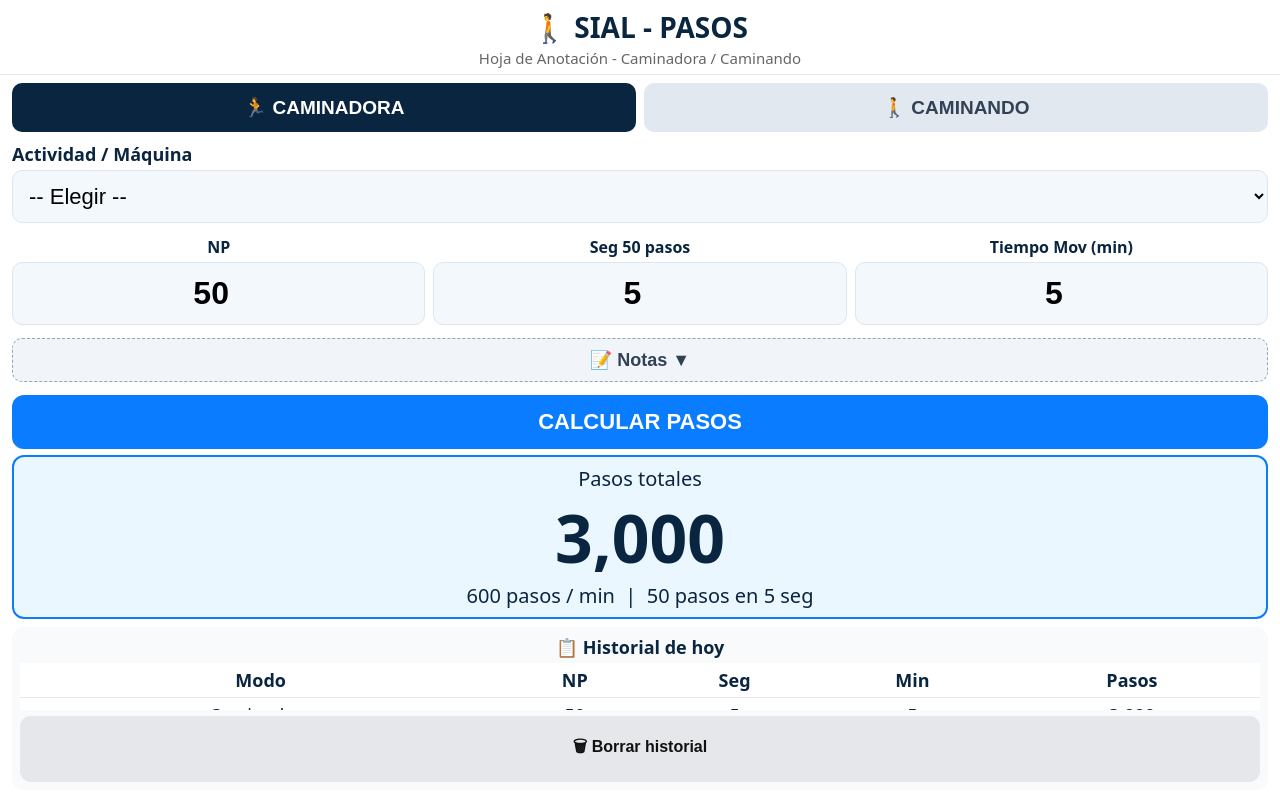
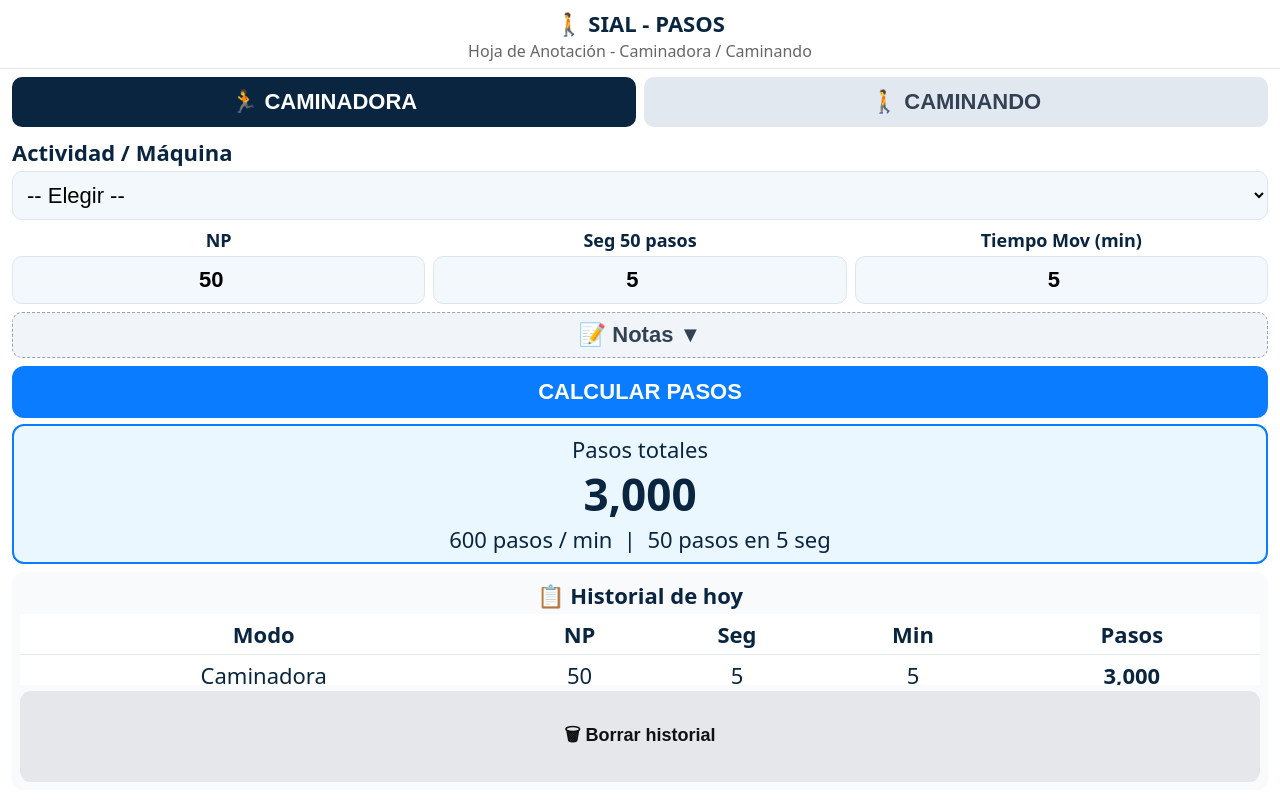
Before and after one commit to Mikevrags/SIAL_PASOS, a plain HTML site: page index.html in a window 1280 px wide. Both pictures are taken after typing "5", "5" into the empty fields and a click on the button "CALCULAR PASOS". Drawn offline with Linux system fonts and the light colour scheme.

Commit message:
Update font sizes and styles in index.html

```diff
--- a/index.html
+++ b/index.html
@@ -10,43 +10,45 @@
 <style>
 *{box-sizing:border-box}
 html,body{margin:0;padding:0;background:#fff}
-body{font-family:system-ui,Arial;color:#0a2540;font-size:20px}
+/* TODO LO DEMAS = TAMANO DE BOTONES DE ABAJO EN BASKET = 22px */
+body{font-family:system-ui,Arial;color:#0a2540;font-size:22px}
 .app{height:100dvh;display:flex;flex-direction:column;background:#fff;overflow:hidden}
 header{padding:8px 12px 6px;text-align:center;border-bottom:1px solid #e5e7eb;flex-shrink:0}
-header h1{margin:0;font-size:28px}
-header p{margin:2px 0 0;color:#666;font-size:15px}
+header h1{margin:0;font-size:22px}
+header p{margin:2px 0 0;color:#666;font-size:16px}
 .tabs{display:flex;padding:8px 12px 0;gap:8px;flex-shrink:0}
-.tabs button{flex:1;padding:13px;border:0;border-radius:10px;background:#e2e8f0;color:#334155;font-weight:900;font-size:19px}
+.tabs button{flex:1;padding:12px;border:0;border-radius:10px;background:#e2e8f0;color:#334155;font-weight:900;font-size:22px}
 .tabs button.active{background:#0a2540;color:#fff}
 .contenido{flex:1;display:flex;flex-direction:column;padding:10px 12px;gap:8px;overflow:hidden;min-height:0}
-.sec{flex:1;display:flex;flex-direction:column;justify-content:space-between;gap:8px;min-height:0}
-label{font-weight:900;font-size:18px;display:block;margin-bottom:4px}
-input,select,textarea{width:100%;padding:12px;border:1.5px solid #dbe6f0;border-radius:10px;font-size:22px;background:#f3f8fc;outline:none}
+/* COMPACTO - SIN HUECOS, SIN SPACE-BETWEEN */
+.sec{flex:0 0 auto;display:flex;flex-direction:column;gap:8px}
+label{font-weight:900;font-size:22px;display:block;margin-bottom:4px}
+input,select,textarea{width:100%;padding:10px;border:1.5px solid #dbe6f0;border-radius:10px;font-size:22px;background:#f3f8fc;outline:none}
 .row3{display:grid;grid-template-columns:1fr 1fr 1fr;gap:8px}
-.row3 label{font-size:16px;text-align:center;white-space:nowrap}
-.row3 input{padding:12px 2px;text-align:center;font-weight:900;font-size:32px}
-/* CRONO - 44px normal, 110px al terminar = 150% mas grande */
-.crono-solo{background:#0a2540;color:#fff;border-radius:14px;min-height:110px;flex-shrink:0;display:flex;flex-direction:column;align-items:center;justify-content:center;padding:6px;transition:all .3s}
-.crono-solo .fase{font-size:15px;background:#ffb800;color:#000;padding:3px 12px;border-radius:20px;font-weight:900;margin-bottom:2px}
-#tiempo{font-size:44px;font-weight:900;line-height:1;transition:font-size .3s}
-#tiempo small{font-size:20px;color:#aad}
-#tiempo.grande{font-size:110px}
-#tiempo.grande small{font-size:44px}
+.row3 label{font-size:18px;text-align:center;white-space:nowrap}
+.row3 input{padding:10px 2px;text-align:center;font-weight:900;font-size:22px}
+/* CRONO = TAMANO DE MARCADOR DE ARRIBA EN BASKET 0-0 = 56px */
+.crono-solo{background:#0a2540;color:#fff;border-radius:14px;min-height:100px;flex-shrink:0;display:flex;flex-direction:column;align-items:center;justify-content:center;padding:6px;transition:all .3s}
+.crono-solo .fase{font-size:16px;background:#ffb800;color:#000;padding:3px 12px;border-radius:20px;font-weight:900;margin-bottom:2px}
+#tiempo{font-size:56px;font-weight:900;line-height:1;transition:font-size .3s}
+#tiempo small{font-size:22px;color:#aad}
+#tiempo.grande{font-size:140px}
+#tiempo.grande small{font-size:56px}
 .crono-btns{display:flex;gap:8px}
-.btn{flex:1;padding:13px;border:0;border-radius:11px;font-weight:900;font-size:20px;cursor:pointer}
+.btn{flex:1;padding:12px;border:0;border-radius:11px;font-weight:900;font-size:22px;cursor:pointer}
 .btn-start{background:#22c55e;color:#fff}
 .btn-stop{background:#f59e0b;color:#000}
 .btn-reset{background:#e5e7eb;color:#111}
-.btn-calc{background:#0a7cff;color:#fff;width:100%;padding:14px;border:0;border-radius:12px;font-weight:900;font-size:22px}
-.btn-notas{background:#f1f5f9;border:1.5px dashed #94a3b8;color:#334155;width:100%;padding:10px;border-radius:10px;font-weight:900;font-size:18px}
+.btn-calc{background:#0a7cff;color:#fff;width:100%;padding:13px;border:0;border-radius:12px;font-weight:900;font-size:22px}
+.btn-notas{background:#f1f5f9;border:1.5px dashed #94a3b8;color:#334155;width:100%;padding:9px;border-radius:10px;font-weight:900;font-size:22px}
 #notasBoxA,#notasBoxB{display:none}
-.result{background:#eaf7ff;border:2px solid #0a7cff;border-radius:12px;padding:8px;text-align:center;display:none;font-size:20px}
-.result b{font-size:66px}
-.small{font-size:15px;color:#666;text-align:center}
-.historial{flex:0 0 auto;max-height:190px;background:#f8fafc;border-radius:12px;padding:8px;display:flex;flex-direction:column;overflow:hidden}
-.historial h3{margin:0;text-align:center;font-size:18px;flex-shrink:0}
+.result{background:#eaf7ff;border:2px solid #0a7cff;border-radius:12px;padding:8px;text-align:center;display:none;font-size:22px}
+.result b{font-size:44px}
+.small{font-size:18px;color:#666;text-align:center}
+.historial{flex:1;min-height:0;background:#f8fafc;border-radius:12px;padding:8px;display:flex;flex-direction:column;overflow:hidden}
+.historial h3{margin:0;text-align:center;font-size:22px;flex-shrink:0}
 .tabla-wrap{flex:1;overflow-y:auto;min-height:0}
-table{width:100%;border-collapse:collapse;font-size:18px;margin-top:4px}
+table{width:100%;border-collapse:collapse;font-size:22px;margin-top:4px}
 th,td{border-bottom:1px solid #e2e8f0;padding:5px 4px;text-align:center;background:#fff}
 .hidden{display:none!important}
 #bloqueoRotacion{display:none;position:fixed;inset:0;background:#0a2540;color:#fff;z-index:9999;flex-direction:column;align-items:center;justify-content:center;text-align:center;padding:30px;gap:12px}
@@ -78,7 +80,7 @@ th,td{border-bottom:1px solid #e2e8f0;padding:5px 4px;text-align:center;backgrou
 <div><button class="btn-notas" onclick="toggleNotas('notasBoxB')">📝 Notas ▼</button><div id="notasBoxB"><textarea id="notasB" rows="2" placeholder="Escribe notas..."></textarea></div></div>
 <div><button class="btn-calc" onclick="calcular('B')">CALCULAR PASOS</button><div id="resB" class="result" style="margin-top:6px"></div></div>
 </div>
-<div class="historial"><h3>📋 Historial de hoy</h3><div class="tabla-wrap"><table><thead><tr><th>Modo</th><th>NP</th><th>Seg</th><th>Min</th><th>Pasos</th></tr></thead><tbody id="historial"></tbody></table></div><button class="btn-reset btn" style="width:100%;margin-top:6px;padding:8px;font-size:16px" onclick="localStorage.removeItem('sial_pasos');location.reload()">🗑 Borrar historial</button></div>
+<div class="historial"><h3>📋 Historial de hoy</h3><div class="tabla-wrap"><table><thead><tr><th>Modo</th><th>NP</th><th>Seg</th><th>Min</th><th>Pasos</th></tr></thead><tbody id="historial"></tbody></table></div><button class="btn-reset btn" style="width:100%;margin-top:6px;padding:8px;font-size:18px" onclick="localStorage.removeItem('sial_pasos');location.reload()">🗑 Borrar historial</button></div>
 </div>
 </div>
 <script>
@@ -96,10 +98,8 @@ function agrandarCronoFinal(segFinal){
   setTimeout(()=>{ el.classList.remove('grande'); }, 2500);
 }
 function accionCrono(){intentarBloquear();if(fase===1){if(!corriendo){corriendo=true;inicio=Date.now();timer=setInterval(pintar,100);document.getElementById('btnCrono').textContent='⏸ DETENER';document.getElementById('btnCrono').className='btn btn-stop';}else{let total=acumulado+(Date.now()-inicio);clearInterval(timer);corriendo=false;acumulado=0;let seg=(total/1000).toFixed(1);document.getElementById('segB').value=seg;fase=2;
-  // AL TERMINAR MOMENTO 1 - 150% MAS GRANDE
   agrandarCronoFinal(total/1000);
   document.getElementById('faseTxt').textContent='MOMENTO 2 - TIEMPO CAMINANDO';document.getElementById('cronoAyuda').textContent='Ya quedó: '+seg+' seg - Ahora mide tu caminata';document.getElementById('btnCrono').textContent='▶ INICIAR';document.getElementById('btnCrono').className='btn btn-start';}}else{if(!corriendo){corriendo=true;inicio=Date.now();timer=setInterval(pintar,100);document.getElementById('btnCrono').textContent='⏸ PAUSA';document.getElementById('btnCrono').className='btn btn-stop';}else{acumulado+=(Date.now()-inicio);clearInterval(timer);corriendo=false;
-  // AL PAUSAR / TERMINAR MOMENTO 2 - TAMBIEN 150% MAS GRANDE
   agrandarCronoFinal(acumulado/1000);
   document.getElementById('btnCrono').textContent='▶ INICIAR';document.getElementById('btnCrono').className='btn btn-start';}}}
 function reiniciarCrono(){clearInterval(timer);corriendo=false;acumulado=0;fase=1;let el=document.getElementById('tiempo');el.classList.remove('grande');el.innerHTML='00:00<small>.0</small>';document.getElementById('faseTxt').textContent='MOMENTO 1 - 50 PASOS';document.getElementById('cronoAyuda').textContent='Dale INICIAR, camina 50 pasos y dale DETENER';document.getElementById('btnCrono').textContent='▶ INICIAR';document.getElementById('btnCrono').className='btn btn-start';}
```
